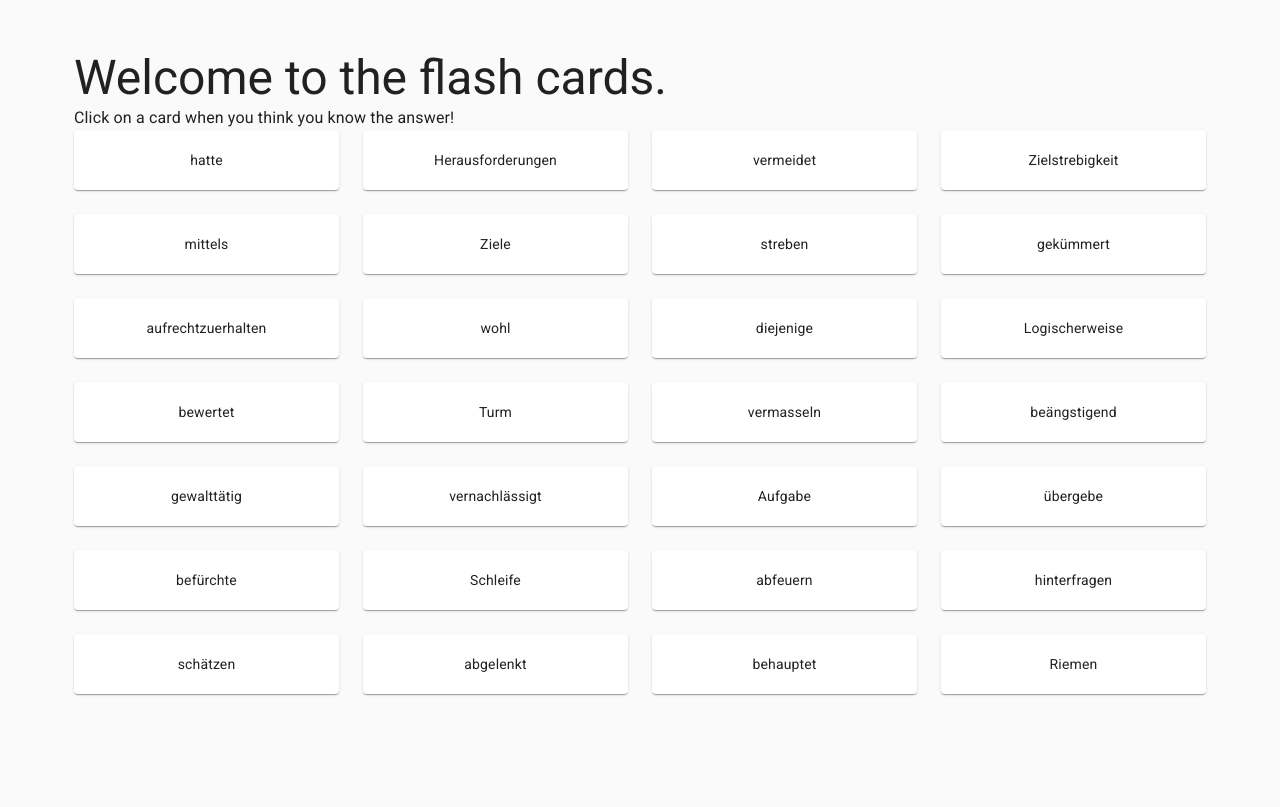
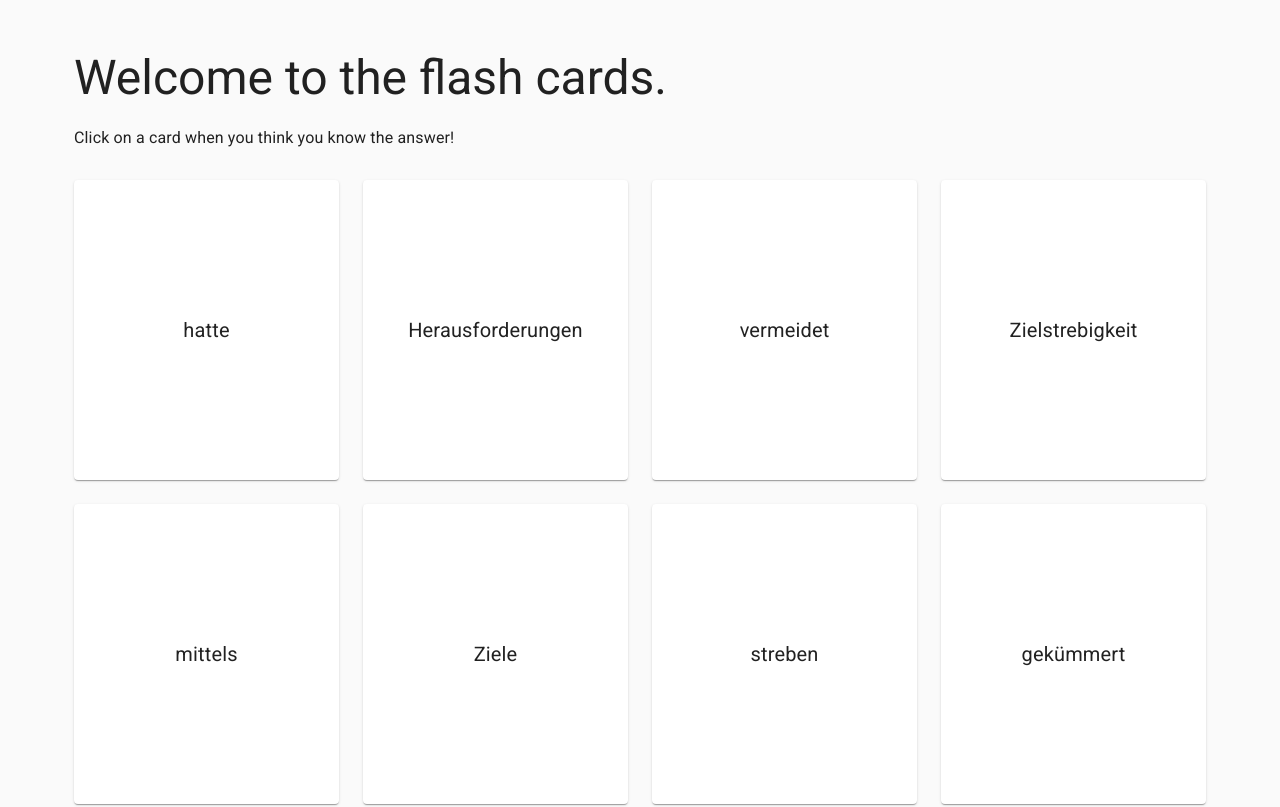
Before and after one commit to 4ools/learning-languages-with-netflix-extension, a React (Create React App) app: page / in a window 1280 px wide. Shown: the top 807 px of the page. Built offline with nearby package versions, Linux system fonts and the light colour scheme.

Commit message:
add some better styling on the flash cards

```diff
--- a/src/components/FlashCard/index.js
+++ b/src/components/FlashCard/index.js
@@ -1,14 +1,35 @@
 import React, { useState } from 'react'
 import Card from '@material-ui/core/Card'
 import useFlashCardStyles from './sytles'
+import { Typography } from '@material-ui/core'
 
-const FlashCard = ({ word, answer }) => {
+const highlightedContext = (item) => {
+  return item.subtitleContext.subs.map((contextLine) => {
+    const splitRegex = new RegExp(`(${item.word})`)
+    return contextLine
+      .split(splitRegex)
+      .map((part) => (part === item.word ? <strong>{part}</strong> : part))
+  })
+}
+
+const FlashCard = ({ item }) => {
   const [shown, setShown] = useState(false)
   const flashCardClassed = useFlashCardStyles({ shown })
 
+  const { word, wordDefinition } = item
+
   return (
     <Card className={flashCardClassed.root} onClick={() => setShown(true)}>
-      {shown ? answer : word}
+      {!shown ? (
+        <Typography variant="h6">{word}</Typography>
+      ) : (
+        <>
+          <Typography variant="h6" style={{ marginBottom: '20px' }}>
+            {wordDefinition}
+          </Typography>
+          <Typography variant="body2">{highlightedContext(item)}</Typography>
+        </>
+      )}
     </Card>
   )
 }
--- a/src/components/FlashCard/sytles.js
+++ b/src/components/FlashCard/sytles.js
@@ -3,6 +3,10 @@ import { makeStyles } from '@material-ui/core/styles'
 const useFlashCardStyles = makeStyles({
   root: {
     padding: '20px',
+    height: '300px',
+    display: 'flex',
+    flexDirection: 'column',
+    justifyContent: 'center',
     cursor: 'pointer',
     textAlign: 'center',
     backgroundColor: (props) => (props.shown ? 'yellow' : 'white'),
--- a/src/components/FlashCardPage/index.js
+++ b/src/components/FlashCardPage/index.js
@@ -6,10 +6,10 @@ import { Typography } from '@material-ui/core'
 
 const FlashCardPage = () => (
   <>
-    <Typography variant="h3" component="h2">
+    <Typography variant="h3" component="h2" style={{ marginBottom: 20 }}>
       Welcome to the flash cards.
     </Typography>
-    <Typography variant="body1">
+    <Typography variant="body1" style={{ marginBottom: 30 }}>
       Click on a card when you think you know the answer!
     </Typography>
     <Grid container spacing={3}>
@@ -17,7 +17,7 @@ const FlashCardPage = () => (
         .filter((item) => item.word && item.wordDefinition)
         .map((item, index) => (
           <Grid item sm={12} md={3} key={`flash-card-grid-item-${index}`}>
-            <FlashCard word={item.word} answer={item.wordDefinition} />
+            <FlashCard item={item} />
           </Grid>
         ))}
     </Grid>
```
